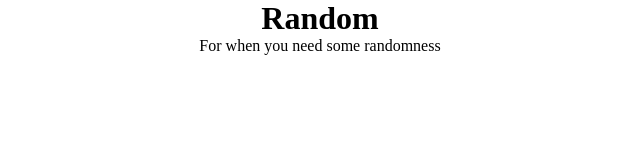
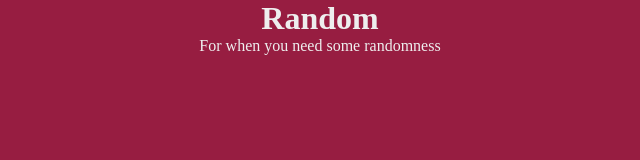
Before and after one commit to Shresht7/random-web, a plain HTML site: page index.html in a window 1280 px wide. Shown: the whole page, without its empty margins (320-960 px from the left). Drawn offline with Linux system fonts and the light colour scheme.

Commit message:
Add colors

```diff
--- a/style.css
+++ b/style.css
@@ -1,3 +1,9 @@
+/* VARIABLES */
+:root {
+    --color-primary: #971d41;
+    --color-text: #EEE;
+}
+
 /* RESET */
 
 *,
@@ -14,6 +20,8 @@ body,
 html {
     height: 100dvh;
     width: 100dvw;
+    color: var(--color-text);
+    background-color: var(--color-primary);
 }
 
 /* GENERAL */
```
